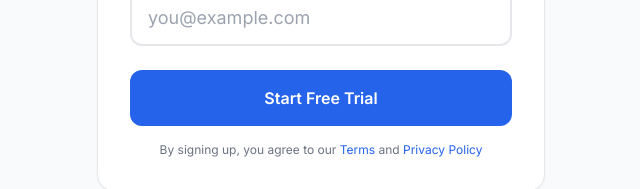
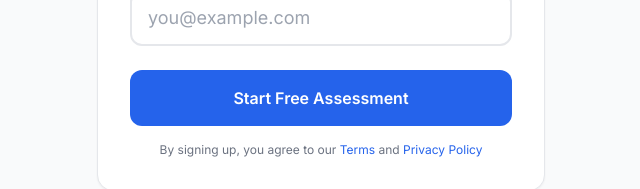
Before and after one commit to mikeredmer/workstrata, a Next.js app: page /auth/signup in a window 1280 px wide. Shown: the part 343-532 px from the top of the page, without its empty margins (319-959 px from the left). Built offline with nearby package versions, Linux system fonts and the light colour scheme; no server answers.

Commit message:
fix: unify CTAs to 'Start Free Assessment'

```diff
--- a/src/app/auth/signup/page.tsx
+++ b/src/app/auth/signup/page.tsx
@@ -99,7 +99,7 @@ export default function SignupPage() {
                 disabled={loading}
                 className="w-full bg-primary-600 text-white py-4 rounded-xl font-semibold hover:bg-primary-700 transition disabled:opacity-50 disabled:cursor-not-allowed"
               >
-                {loading ? 'Sending...' : 'Start Free Trial'}
+                {loading ? 'Sending...' : 'Start Free Assessment'}
               </button>
 
               <p className="text-xs text-gray-500 text-center mt-4">
--- a/src/app/page.tsx
+++ b/src/app/page.tsx
@@ -273,7 +273,7 @@ export default function LandingPage() {
                 href="/auth/signup"
                 className="block w-full text-center bg-gray-100 text-gray-900 px-6 py-3 rounded-lg hover:bg-gray-200 transition font-medium"
               >
-                Start Free Trial
+                Start Free Assessment
               </Link>
             </div>
 
```
